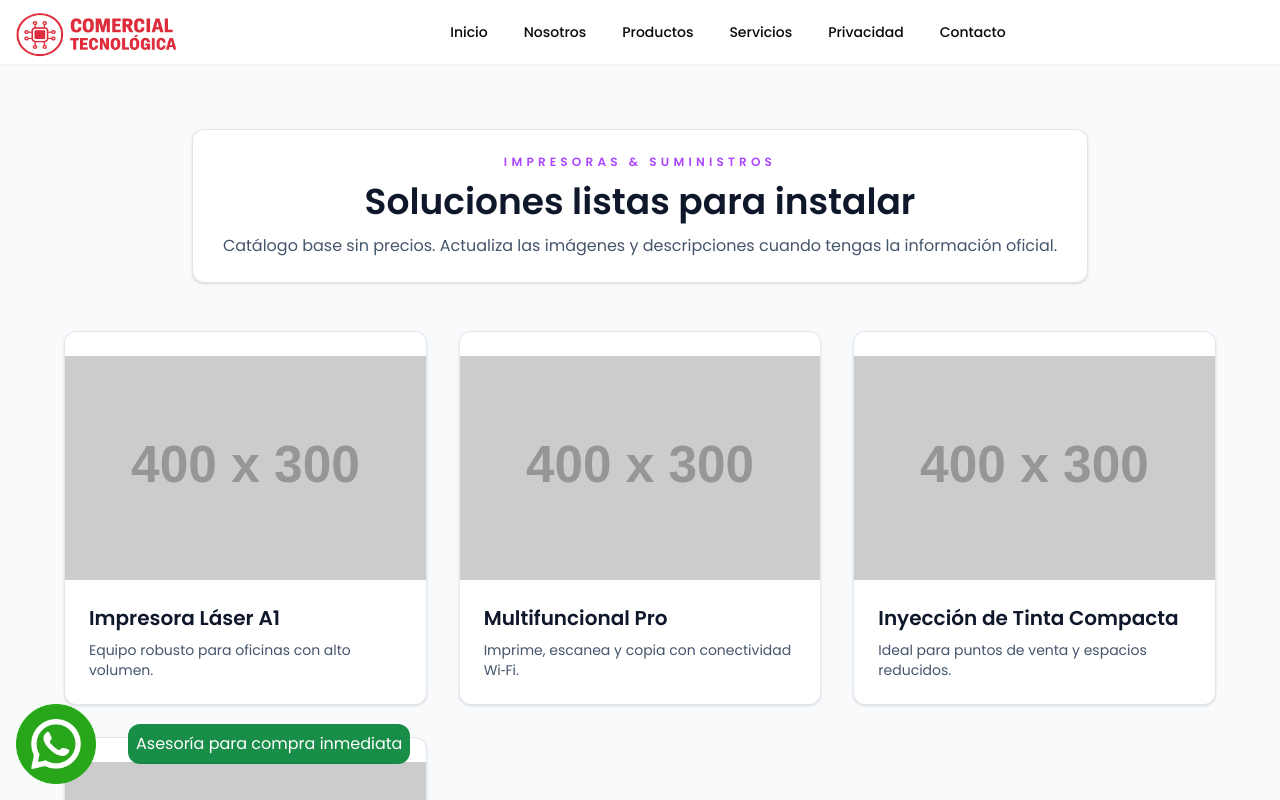
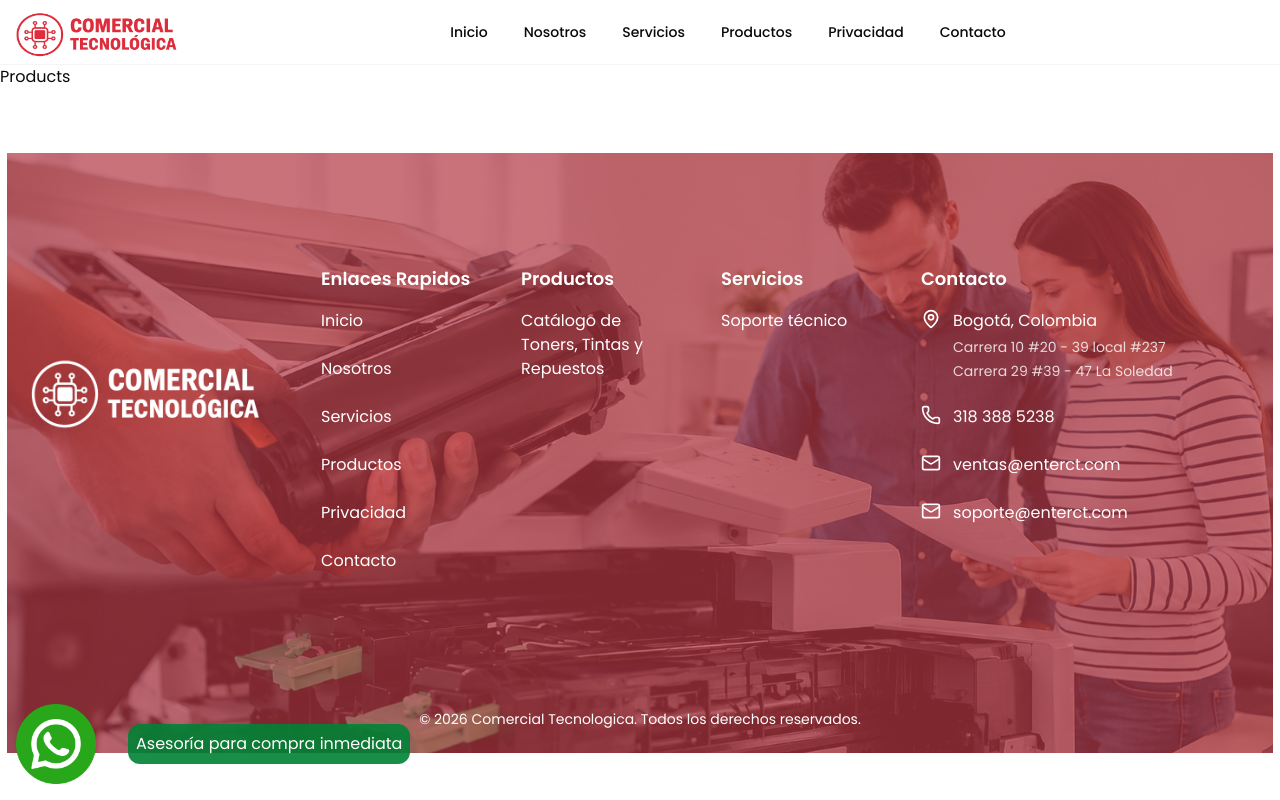
Before and after one commit to RonaldDev0/Alma, a Next.js app: page /products in a window 1280 px wide. Shown: the top 800 px of the page. Built offline with nearby package versions, Linux system fonts and the light colour scheme.

Commit message:
feat: /servicios

```diff
--- a/src/app/(public)/navbar.tsx
+++ b/src/app/(public)/navbar.tsx
@@ -37,12 +37,12 @@ const items: IMenuButton[] = [
     href: '/nosotros'
   },
   {
+    label: 'Servicios',
+    href: '/servicios'
+  },
+  {
     label: 'Productos',
     href: '/list'
-  },
-  {
-    label: 'Servicios',
-    href: '/servicios'
   },
   {
     label: 'Privacidad',
--- a/src/app/(public)/products/[product]/page.tsx
+++ /dev/null
@@ -1,33 +0,0 @@
-import type { Metadata } from 'next'
-
-type Props = {
-  params: Promise<{ product: string }>
-}
-
-export async function generateMetadata({ params }: Props): Promise<Metadata> {
-  const { product } = await params
-
-  // TODO: Cuando tengas datos reales, obtener info del producto desde la BD
-  const productName = `Producto ${product}`
-
-  return {
-    title: `${productName} - Impresoras y Suministros`,
-    description: `Detalles, especificaciones y precio de ${productName}. Disponible en Enter CT con envío a toda Colombia y soporte técnico garantizado.`,
-    openGraph: {
-      title: `${productName} | Enter CT`,
-      description: `Compra ${productName} con garantía y soporte técnico. Envíos a toda Colombia.`,
-      url: `https://enterct.com/products/${product}`,
-      type: 'website'
-    }
-  }
-}
-
-export default async function ProductPage({ params }: Props) {
-  const { product } = await params
-
-  return (
-    <main>
-      <h1>Product: {product}</h1>
-    </main>
-  )
-}
--- a/src/app/(public)/products/page.tsx
+++ b/src/app/(public)/products/page.tsx
@@ -1,107 +1,7 @@
-import type { Metadata } from 'next'
-import Image from 'next/image'
-import Link from 'next/link'
-
-import {
-  Card,
-  CardContent,
-  CardDescription,
-  CardHeader,
-  CardTitle
-} from '@/components/ui/card'
-
-export const metadata: Metadata = {
-  title: 'Venta de Impresoras y Equipos de Cómputo',
-  description:
-    'Compra impresoras láser, multifuncionales, equipos de inyección de tinta y computadores. Venta con garantía y soporte técnico en Bogotá. Envíos a toda Colombia.',
-  keywords: [
-    'venta impresoras Bogotá',
-    'comprar impresora láser',
-    'multifuncional HP',
-    'impresora Epson',
-    'equipos de cómputo Colombia',
-    'impresoras para empresas',
-    'impresoras para oficina'
-  ],
-  openGraph: {
-    title: 'Venta de Impresoras y Equipos | Enter CT',
-    description:
-      'Impresoras láser, multifuncionales y equipos de cómputo con garantía. Soporte técnico incluido.',
-    url: 'https://enterct.com/products',
-    type: 'website'
-  }
-}
-
-const mockProducts = [
-  {
-    id: 1,
-    name: 'Impresora Láser A1',
-    description: 'Equipo robusto para oficinas con alto volumen.',
-    imageUrl: 'https://placehold.co/400x300?text=Impresora+A1'
-  },
-  {
-    id: 2,
-    name: 'Multifuncional Pro',
-    description: 'Imprime, escanea y copia con conectividad Wi‑Fi.',
-    imageUrl: 'https://placehold.co/400x300?text=Multifuncional+Pro'
-  },
-  {
-    id: 3,
-    name: 'Inyección de Tinta Compacta',
-    description: 'Ideal para puntos de venta y espacios reducidos.',
-    imageUrl: 'https://placehold.co/400x300?text=Inyeccion+Compacta'
-  },
-  {
-    id: 4,
-    name: 'Suministro de Tóner XL',
-    description: 'Cartucho de larga duración compatible con serie A.',
-    imageUrl: 'https://placehold.co/400x300?text=Toner+XL'
-  }
-]
-
 export default function Products() {
   return (
-    <main className='w-full min-h-screen bg-slate-50 py-16 px-6 lg:px-12'>
-      <Card className='max-w-4xl mx-auto mb-12 text-center'>
-        <CardHeader className='gap-3'>
-          <CardDescription className='text-xs uppercase tracking-[0.35em] text-purple-500 font-semibold'>
-            Impresoras & suministros
-          </CardDescription>
-          <CardTitle className='text-3xl sm:text-4xl text-slate-900'>
-            Soluciones listas para instalar
-          </CardTitle>
-          <CardDescription className='text-base text-slate-600'>
-            Catálogo base sin precios. Actualiza las imágenes y descripciones cuando tengas la información oficial.
-          </CardDescription>
-        </CardHeader>
-      </Card>
-
-      <section className='max-w-6xl mx-auto grid gap-8 sm:grid-cols-2 lg:grid-cols-3'>
-        {mockProducts.map(product => (
-          <Link href={`/products/${product.id}`} key={product.id}>
-            <Card className='h-full overflow-hidden border-slate-200'>
-              <CardContent className='p-0'>
-                <div className='relative w-full bg-slate-100'>
-                  <Image
-                    src={product.imageUrl}
-                    alt={product.name}
-                    width={640}
-                    height={480}
-                    className='h-56 w-full object-cover'
-                    priority={product.id === 1}
-                  />
-                </div>
-              </CardContent>
-              <CardHeader className='gap-2'>
-                <CardTitle className='text-xl text-slate-900'>{product.name}</CardTitle>
-                <CardDescription className='text-sm text-slate-600'>
-                  {product.description}
-                </CardDescription>
-              </CardHeader>
-            </Card>
-          </Link>
-        ))}
-      </section>
-    </main>
+    <div>
+      <p>Products</p>
+    </div>
   )
 }
--- a/src/app/(public)/servicios/page.tsx
+++ b/src/app/(public)/servicios/page.tsx
@@ -7,16 +7,78 @@ export default function Servicios() {
       <section className='relative w-full h-[280px] md:h-[570px] overflow-hidden'>
         <Image
           src='/icon/servicios-img.png'
-          alt='Quiénes Somos'
+          alt='Servicios'
           fill
           priority
           className='object-cover'
         />
+
         <div className='absolute inset-0 bg-black/45' />
+
+        <div className='absolute inset-0 flex items-center justify-center px-6 text-center'>
+          <div className='max-w-3xl text-white'>
+            <h1 className='text-4xl md:text-6xl font-bold'>
+              Soporte y mantenimiento tecnológico
+            </h1>
+
+            <p className='mt-4 text-base md:text-xl text-white/90'>
+              Soluciones profesionales para mantener tus equipos y tu empresa funcionando sin interrupciones.
+            </p>
+          </div>
+        </div>
       </section>
 
       {/* Contenido */}
+      <section className='max-w-6xl mx-auto px-6 py-16'>
+        <div className='max-w-4xl'>
+          <h2 className='text-3xl md:text-4xl font-bold text-zinc-900'>
+            Soporte técnico profesional para empresas
+          </h2>
 
+          <p className='mt-6 text-zinc-600 leading-8'>
+            En Comercial Tecnológica nos especializamos en brindar servicios profesionales de soporte técnico,
+            mantenimiento preventivo y mantenimiento correctivo para computadores, portátiles, impresoras y equipos de red.
+          </p>
+
+          <p className='mt-4 text-zinc-600 leading-8'>
+            Nuestro objetivo es que puedas enfocarte en tu negocio mientras nosotros nos encargamos de mantener
+            tus equipos funcionando al 100%.
+          </p>
+        </div>
+
+        {/* Servicios */}
+        <div className='mt-14 grid md:grid-cols-2 gap-10'>
+          <div className='bg-zinc-100 rounded-3xl p-8'>
+            <h3 className='text-2xl font-semibold text-zinc-900'>
+              Servicios que ofrecemos
+            </h3>
+
+            <ul className='mt-6 space-y-4 list-disc pl-6 text-zinc-700'>
+              <li>Mantenimiento preventivo y limpieza profunda de equipos</li>
+              <li>Reparación de fallas físicas y de software</li>
+              <li>Diagnóstico y optimización del rendimiento</li>
+              <li>Instalación y configuración de hardware y periféricos</li>
+              <li>Soporte técnico remoto y presencial</li>
+              <li>Gestión de redes y conectividad de impresión</li>
+            </ul>
+          </div>
+
+          {/* Beneficios */}
+          <div className='bg-zinc-100 rounded-3xl p-8'>
+            <h3 className='text-2xl font-semibold text-zinc-900'>
+              Beneficios de trabajar con nosotros
+            </h3>
+
+            <ul className='mt-6 space-y-4 list-disc pl-6 text-zinc-700'>
+              <li>Atención rápida y profesional</li>
+              <li>Técnicos con amplia experiencia</li>
+              <li>Contratos mensuales, trimestrales o por evento</li>
+              <li>Repuestos originales y garantía en todos los servicios</li>
+              <li>Soporte remoto para resolver incidentes en tiempo récord</li>
+            </ul>
+          </div>
+        </div>
+      </section>
     </div>
   )
 }
```
